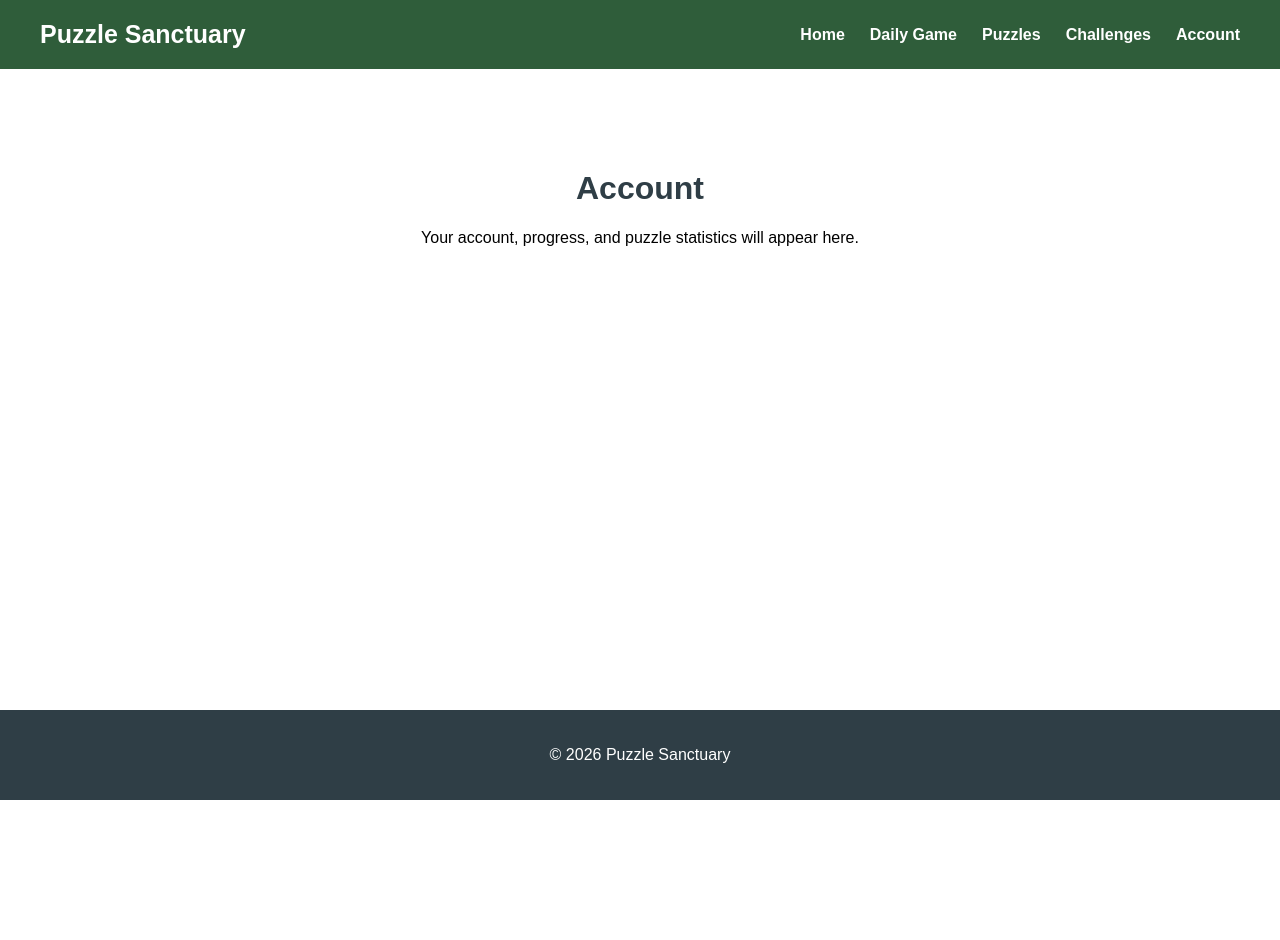
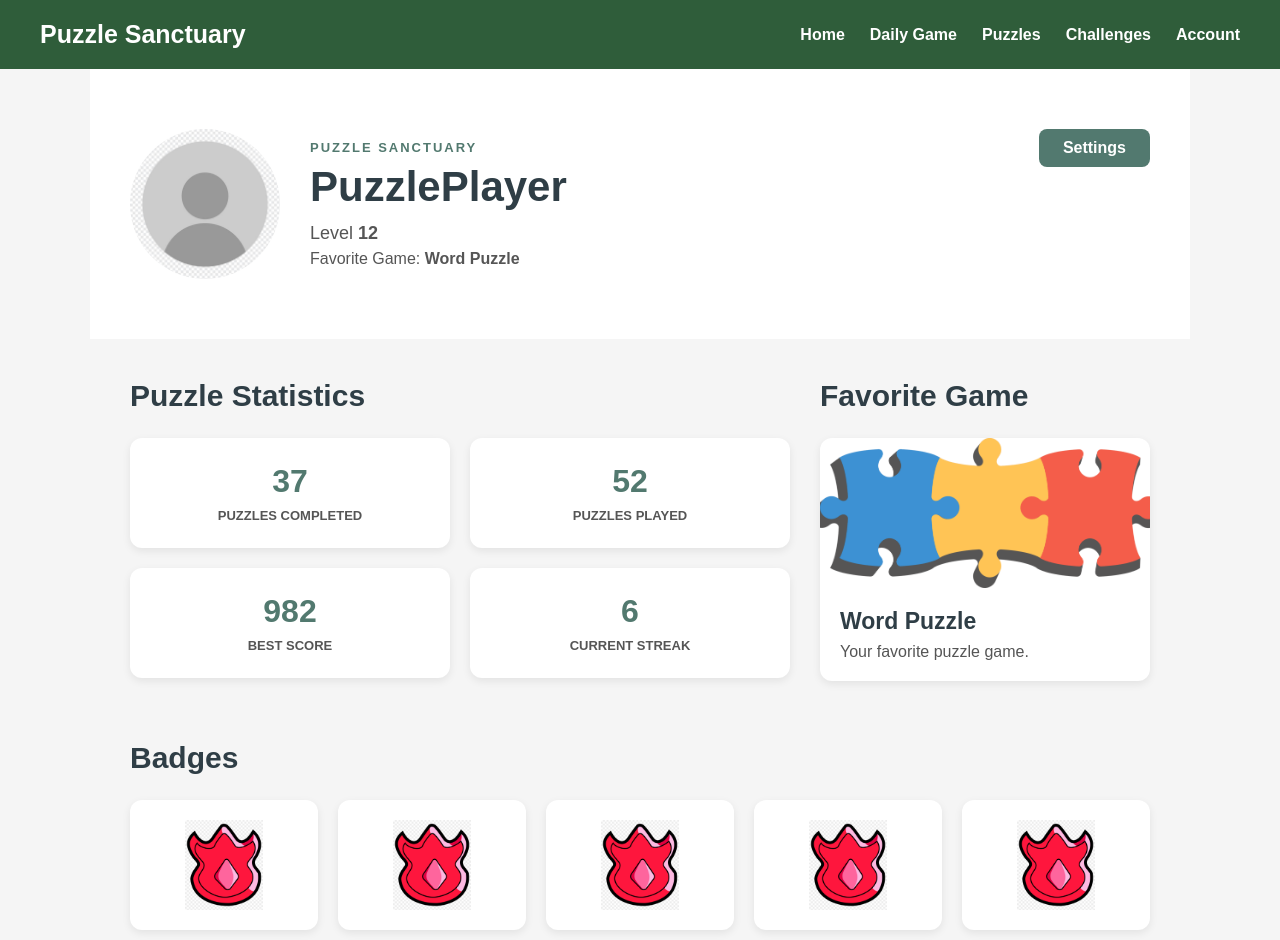
Before and after one commit to DSI64/Puzzle-Sanctuary, a React (Vite) app in the folder Frontend/: page /account in a window 1280 px wide. Shown: the top 940 px of the page. Before the commit the page ends 800 px from the top, so only its background shows below. Built offline with nearby package versions, Linux system fonts and the light colour scheme.

Commit message:
Created Account Page

```diff
--- /dev/null
+++ b/Frontend/src/pages-css/Account.css
@@ -0,0 +1,329 @@
+.account-page {
+  min-height: 100vh;
+  background: #f5f5f5;
+}
+
+/* Profile */
+
+.profile-section {
+  max-width: 1100px;
+  margin: 0 auto;
+  padding: 60px 40px;
+
+  display: flex;
+  align-items: center;
+  gap: 30px;
+  flex-wrap: wrap;
+
+  background: white;
+}
+
+.profile-picture {
+  width: 150px;
+  height: 150px;
+  flex-shrink: 0;
+
+  overflow: hidden;
+  border-radius: 50%;
+  background: #cad2c5;
+}
+
+.profile-picture img {
+  width: 100%;
+  height: 100%;
+  object-fit: cover;
+  object-position: center;
+}
+
+.profile-info {
+  text-align: left;
+}
+
+.account-label {
+  margin: 0 0 8px;
+
+  font-size: 13px;
+  font-weight: bold;
+  letter-spacing: 2px;
+
+  color: #52796f;
+}
+
+.profile-info h1 {
+  margin: 0;
+
+  font-size: 42px;
+
+  color: #2f3e46;
+}
+
+.profile-level {
+  margin: 12px 0 6px;
+
+  color: #555;
+  font-size: 18px;
+}
+
+.favorite-game {
+  margin: 0;
+
+  color: #555;
+  font-size: 16px;
+}
+
+
+/* Dashboard Row */
+
+.dashboard-row {
+  max-width: 1100px;
+  margin: 0 auto;
+  padding: 40px;
+
+  display: grid;
+  grid-template-columns: 2fr 1fr;
+  gap: 30px;
+}
+
+
+/* Statistics */
+
+.statistics-section {
+  padding: 0;
+}
+
+.statistics-section h2,
+.favorite-section h2,
+.badges-section h2 {
+  margin: 0 0 25px;
+
+  color: #2f3e46;
+  font-size: 30px;
+}
+
+.statistics-grid {
+  display: grid;
+  grid-template-columns: repeat(2, 1fr);
+  gap: 20px;
+}
+
+.stat-card {
+  padding: 25px;
+
+  text-align: center;
+
+  background: white;
+  border-radius: 12px;
+
+  box-shadow: 0 3px 8px rgba(0, 0, 0, 0.08);
+}
+
+.stat-card h3 {
+  margin: 0;
+
+  font-size: 32px;
+
+  color: #52796f;
+}
+
+.stat-card p {
+  margin: 8px 0 0;
+
+  color: #555;
+  font-weight: bold;
+  text-transform: uppercase;
+  font-size: 13px;
+}
+
+
+/* Favorite Game */
+
+.favorite-section {
+  padding: 0;
+}
+
+.favorite-game-card {
+  overflow: hidden;
+
+  background: white;
+  border-radius: 12px;
+
+  box-shadow: 0 3px 8px rgba(0, 0, 0, 0.08);
+}
+
+.favorite-game-image {
+  width: 100%;
+  height: 150px;
+}
+
+.favorite-game-image img {
+  width: 100%;
+  height: 100%;
+
+  object-fit: cover;
+  object-position: center;
+}
+
+.favorite-game-info {
+  padding: 20px;
+}
+
+.favorite-game-info h3 {
+  margin: 0 0 8px;
+
+  color: #2f3e46;
+  font-size: 23px;
+}
+
+.favorite-game-info p {
+  margin: 0;
+
+  color: #555;
+}
+
+
+/* Badges */
+
+.badges-section {
+  max-width: 1100px;
+  margin: 0 auto;
+  padding: 20px 40px 60px;
+}
+
+.badge-grid {
+  display: grid;
+  grid-template-columns: repeat(5, 1fr);
+  gap: 20px;
+}
+
+.badge-card {
+  text-align: center;
+}
+
+.badge-image-container {
+  position: relative;
+
+  width: 100%;
+  height: 130px;
+
+  display: flex;
+  align-items: center;
+  justify-content: center;
+
+  background: white;
+  border-radius: 12px;
+
+  box-shadow: 0 3px 8px rgba(0, 0, 0, 0.08);
+}
+
+.badge-image-container img {
+  width: 90px;
+  height: 90px;
+
+  object-fit: contain;
+}
+
+.badge-card p {
+  margin: 10px 0 0;
+
+  color: #354f52;
+  font-weight: bold;
+}
+
+
+/* Badge Tooltip */
+
+.badge-tooltip {
+  position: absolute;
+
+  bottom: calc(100% + 10px);
+  left: 50%;
+
+  width: 220px;
+  padding: 12px;
+
+  transform: translateX(-50%);
+
+  background: #2f3e46;
+  color: white;
+
+  border-radius: 8px;
+
+  font-size: 13px;
+  line-height: 1.4;
+
+  opacity: 0;
+  visibility: hidden;
+
+  transition:
+    opacity 0.2s ease,
+    visibility 0.2s ease;
+
+  z-index: 10;
+}
+
+.badge-image-container:hover .badge-tooltip {
+  opacity: 1;
+  visibility: visible;
+}
+
+
+/* Settings */
+
+.settings-button {
+  margin-left: auto;
+  align-self: flex-start;
+
+  background: #52796f;
+  color: white;
+
+  border: none;
+  border-radius: 8px;
+
+  padding: 10px 24px;
+
+  font-size: 16px;
+  font-weight: bold;
+
+  cursor: pointer;
+
+  transition: background 0.2s ease;
+}
+
+.settings-button:hover {
+  background: #354f52;
+}
+
+
+/* Mobile */
+
+@media (max-width: 768px) {
+  .profile-section {
+    flex-direction: column;
+    text-align: center;
+  }
+
+  .profile-info {
+    text-align: center;
+  }
+
+  .profile-info h1 {
+    font-size: 34px;
+  }
+
+  .settings-button {
+    margin-left: 0;
+    align-self: center;
+  }
+
+  .dashboard-row {
+    grid-template-columns: 1fr;
+  }
+
+  .statistics-grid {
+    grid-template-columns: repeat(2, 1fr);
+  }
+
+  .badge-grid {
+    grid-template-columns: repeat(2, 1fr);
+  }
+}
--- a/Frontend/src/pages-jsx/Account.jsx
+++ b/Frontend/src/pages-jsx/Account.jsx
@@ -1,11 +1,159 @@
+// Account Page of the website; Displays the user's profile and progress
+import "../pages-css/Account.css";
+import profilePlaceholder from "../assets/profile-placeholder.png";
+import gamePlaceholder from "../assets/placeholder.png";
+import badgePlaceholder from "../assets/badge-placeholder.png";
+
+
 function Account() {
+  // Placeholder account information for now
+  const user = {
+    username: "PuzzlePlayer",
+    level: 12,
+    favoriteGame: "Word Puzzle",
+    profilePicture: profilePlaceholder,
+    favoriteGameImage: gamePlaceholder,
+  };
+
+  // Placeholder statistics
+  const statistics = [
+    {
+      label: "Puzzles Completed",
+      value: "37",
+    },
+    {
+      label: "Puzzles Played",
+      value: "52",
+    },
+    {
+      label: "Best Score",
+      value: "982",
+    },
+    {
+      label: "Current Streak",
+      value: "6",
+    },
+  ];
+
+  // Placeholder badges
+  const badges = [
+    {
+      name: "First Puzzle",
+      description: "Awarded for completing your first puzzle.",
+      image: badgePlaceholder,
+    },
+    {
+      name: "Puzzle Master",
+      description: "Awarded for completing 50 puzzles.",
+      image: badgePlaceholder,
+    },
+    {
+      name: "Daily Solver",
+      description: "Awarded for maintaining a 7 day login streak.",
+      image: badgePlaceholder,
+    },
+    {
+      name: "Logic Expert",
+      description: "Awarded for completing 25 logic puzzles.",
+      image: badgePlaceholder,
+    },
+    {
+      name: "Dedicated Solver",
+      description: "Awarded for playing puzzles on 30 different days.",
+      image: badgePlaceholder,
+    },
+  ];
+
   return (
-    <main className="page">
-      <h1>Account</h1>
+    <main className="account-page">
 
-      <p>
-        Your account, progress, and puzzle statistics will appear here.
-      </p>
+      {/* Profile */}
+      <section className="profile-section">
+        <div className="profile-picture">
+          <img src={user.profilePicture} alt="Profile" />
+        </div>
+
+        <div className="profile-info">
+          <p className="account-label">PUZZLE SANCTUARY</p>
+          <h1>{user.username}</h1>
+
+          <p className="profile-level">
+            Level <strong>{user.level}</strong>
+          </p>
+
+          <p className="favorite-game">
+            Favorite Game: <strong>{user.favoriteGame}</strong>
+          </p>
+        </div>
+
+        <button className="settings-button">
+          Settings
+        </button>
+      </section>
+
+      {/* Middle Dashboard Row (Stats & Favorite Side-by-Side) */}
+      <div className="dashboard-row">
+
+        {/* Statistics */}
+        <section className="statistics-section">
+          <h2>Puzzle Statistics</h2>
+
+          <div className="statistics-grid">
+            {statistics.map((stat) => (
+              <div className="stat-card" key={stat.label}>
+                <h3>{stat.value}</h3>
+                <p>{stat.label}</p>
+              </div>
+            ))}
+          </div>
+        </section>
+
+        {/* Favorite Game */}
+        <section className="favorite-section">
+          <h2>Favorite Game</h2>
+
+          <div className="favorite-game-card">
+            <div className="favorite-game-image">
+              <img
+                src={user.favoriteGameImage}
+                alt={user.favoriteGame}
+              />
+            </div>
+
+            <div className="favorite-game-info">
+              <h3>{user.favoriteGame}</h3>
+              <p>Your favorite puzzle game.</p>
+            </div>
+          </div>
+        </section>
+
+      </div>
+      {/* --- End Dashboard Row --- */}
+
+      {/* Badges */}
+      <section className="badges-section">
+        <h2>Badges</h2>
+
+        <div className="badge-grid">
+          {badges.map((badge) => (
+            <div className="badge-card" key={badge.name}>
+              <div className="badge-image-container">
+                <img
+                  src={badge.image}
+                  alt={badge.name}
+                />
+
+                <div className="badge-tooltip">
+                  {badge.description}
+                </div>
+              </div>
+
+              <p>{badge.name}</p>
+            </div>
+          ))}
+        </div>
+      </section>
+
     </main>
   );
 }
```
Also changed, not shown: Frontend/src/assets/badge-placeholder.png (added), Frontend/src/assets/profile-placeholder.png (added).
